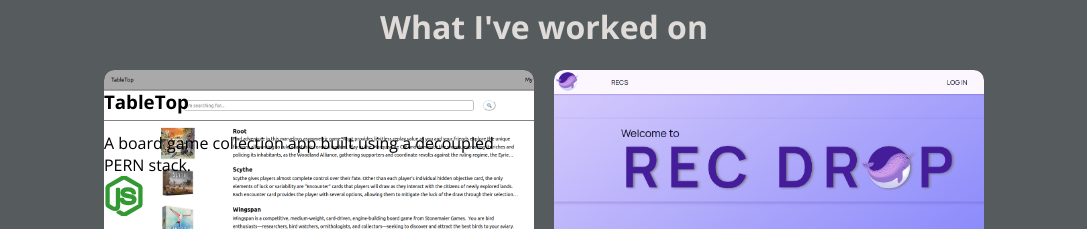
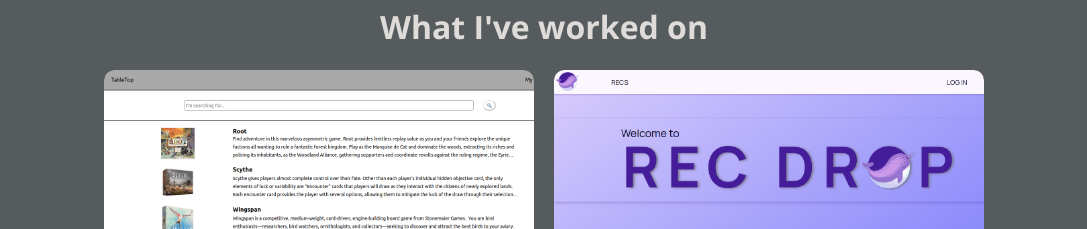
Before and after one commit to pat-kelly/react-portfolio, a React (Create React App) app: page / in a window 1280 px wide. Shown: the part 723-952 px from the top of the page, without its empty margins (96-1183 px from the left). Built offline with nearby package versions, Linux system fonts and the light colour scheme.

Commit message:
finishes project section and styling

```diff
--- a/src/components/Projects/Projects.jsx
+++ b/src/components/Projects/Projects.jsx
@@ -1,34 +1,127 @@
 import styles from './Projects.module.css'
 import * as techIcons from '../../_svgs/techSvg.js'
+import { Link } from 'react-router-dom';
 
 const Projects = () => {
 
 
   return (
-    <div className={styles.sectionContainer}>
+    <div id='projects' className={styles.sectionContainer}>
       <h1>What I've worked on</h1>
       <div className={styles.projectContainer}>
         <div className={styles.projectCard}>
           <div className={`${styles.pCardBG} ${styles.tableTop}`}></div>
           <div className={styles.pCardInfo}>
-          <h3>TableTop</h3>
-            <div>A board game collection app built using a decoupled PERN stack.</div>
-              <div className={styles.badgeContainer}>
-                {techIcons.nodeJS}
+            <h3>TableTop</h3>
+            <div className={styles.pCardDesc}>A board game collection app built using a decoupled PERN stack.</div>
+            <div className={styles.badgeContainer}>
+              {techIcons.javascript}
+              {techIcons.typeScript}
+              {techIcons.html}
+              {techIcons.css}
+              {techIcons.react}
+              {techIcons.nodeJS}
+              {techIcons.express}
+              {techIcons.git}
+              {techIcons.github}
+            </div>
+            <div className={styles.linkContainer}>
+              <div className={styles.link}>
+                <Link to='https://github.com/pat-kelly/tableTop-front' target='blank'>
+                  Github Repo
+                </Link>
+              </div>
+              <div className={styles.link}>
+                <Link to='https://tabletop-pkelly.netlify.app/' target='blank'>
+                  Deployed App
+                </Link>
               </div>
             </div>
+          </div>
         </div>
         <div className={styles.projectCard}>
           <div className={`${styles.pCardBG} ${styles.recDrop}`}></div>
-          <div className={styles.pCardInfo}></div>
+          <div className={styles.pCardInfo}>
+            <h3>RecDrop</h3>
+            <div className={styles.pCardDesc}>A full stack web app that lets users write reviews and recommendations for their favorite media.</div>
+            <div className={styles.badgeContainer}>
+              {techIcons.javascript}
+              {techIcons.html}
+              {techIcons.css}
+              {techIcons.react}
+              {techIcons.nodeJS}
+              {techIcons.express}
+              {techIcons.git}
+              {techIcons.github}
+            </div>
+            <div className={styles.linkContainer}>
+              <div className={styles.link}>
+                <Link to='https://github.com/pat-kelly/rec-drop-front-end' target='blank'>
+                  Github Repo
+                </Link>
+              </div>
+              <div className={styles.link}>
+                <Link to='https://rec-drop.netlify.app/' target='blank'>
+                  Deployed App
+                </Link>
+              </div>
+            </div>
+          </div>
         </div>
         <div className={styles.projectCard}>
           <div className={`${styles.pCardBG} ${styles.partStore}`}></div>
-          <div className={styles.pCardInfo}></div>
+          <div className={styles.pCardInfo}>
+            <h3>The Parts Store</h3>
+            <div className={styles.pCardDesc}>E-Commerce web app built using a decoupled MEN stack, utilizing Google OAuth</div>
+            <div className={styles.badgeContainer}>
+              {techIcons.html}
+              {techIcons.css}
+              {techIcons.javascript}
+              {techIcons.mongoDB}
+              {techIcons.nodeJS}
+              {techIcons.express}
+              {techIcons.git}
+              {techIcons.github}
+            </div>
+            <div className={styles.linkContainer}>
+              <div className={styles.link}>
+                <Link to='https://github.com/pat-kelly/notRadioShack' target='blank'>
+                  Github Repo
+                </Link>
+              </div>
+              <div className={styles.link}>
+                <Link to='https://notanotherelectronicsstore.fly.dev/' target='blank'>
+                  Deployed App
+                </Link>
+              </div>
+            </div>
+          </div>
         </div>
         <div className={styles.projectCard}>
           <div className={`${styles.pCardBG} ${styles.nadc}`}></div>
-          <div className={styles.pCardInfo}></div>
+          <div className={styles.pCardInfo}>
+            <h3>!AnotherDungeonCrawler</h3>
+            <div className={styles.pCardDesc}>Not Another Dungeon Crawler is an immersive dungeon crawling experience, including custom soundtrack and animations.</div>
+            <div className={styles.badgeContainer}>
+              {techIcons.javascript}
+              {techIcons.html}
+              {techIcons.github}
+              {techIcons.css}
+              {techIcons.git}
+            </div>
+            <div className={styles.linkContainer}>
+              <div className={styles.link}>
+                <Link to='https://github.com/pat-kelly/not-another-dungeon-crawler' target='blank'>
+                  Github Repo
+                </Link>
+              </div>
+              <div className={styles.link}>
+                <Link to='https://not-another-dungeon-crawler.netlify.app/' target='blank'>
+                  Deployed App
+                </Link>
+              </div>
+            </div>
+          </div>
         </div>
       </div>
     </div>
--- a/src/components/Projects/Projects.module.css
+++ b/src/components/Projects/Projects.module.css
@@ -3,10 +3,6 @@
   flex-direction: column;
   align-items: center;
   justify-content: center;
-}
-
-.techLogo{
-  width:40px;
 }
 
 .projectContainer{
@@ -36,29 +32,86 @@
 }
 
 .pCardInfo{
-  color: black;
+  width:100%;
+  height:100%;
+  display:flex;
+  flex-direction: column;
+  align-items: center;
+  justify-content: center;
+  text-align: center;
+  /* color: white; */
   filter: brightness(1);
-  /* transform: scale(0); */
+  transform: scale(0);
   transition: 250ms;
   position: absolute;
+  gap: 10px;
+}
+
+.pCardInfo>h3{
+  margin:0;
+  font-size: 28px;
+  font-weight: 500;
+}
+
+.pCardDesc{
+  font-style: italic;
+  width: 75%;
 }
 
 .projectCard:hover .pCardBG{
-  filter:blur(1px)
+  filter:blur(3px) opacity(.4) grayscale(1);
 }
 
 .projectCard:hover .pCardInfo{
-  /* transform: scale(1); */
+  transform: scale(1);
+}
+
+.badgeContainer{
+  /* background-color: rgba(0, 0, 0, .5); */
+  width: 100%;
+  display: flex;
+  justify-content: center;
+  padding: 10px 5px;
+  display:flex;
+  justify-content: center;
+  flex-wrap: wrap;
+  gap:10px;
+  width: 60%;
+}
+
+.link{
+  padding:5px 10px;
+  background-color: var(--leather);
+  border-radius: 15px;
+}
+
+.linkContainer a{
+  text-decoration: none;
+  color: var(--linenWhite);
+  font-size: 18px;
+  font-weight: 500;
+}
+
+.link:hover, .link:hover a{
+  background-color: var(--linenWhite);
+  color: var(--stormGray);
+}
+
+.badgeContainer *{
+  width: 40px;
+  filter:grayscale(.3)
+}
+
+.linkContainer{
+  display:flex;
+  justify-content: center;
+  gap:25px;
 }
 
 .tableTop{
   background: url('../../../public/projects/tableTop.png');
   background-size: cover;
   background-repeat: no-repeat;
-}
-
-.badgeContainer *{
-  width: 40px;
 }
 
 .recDrop{
```
